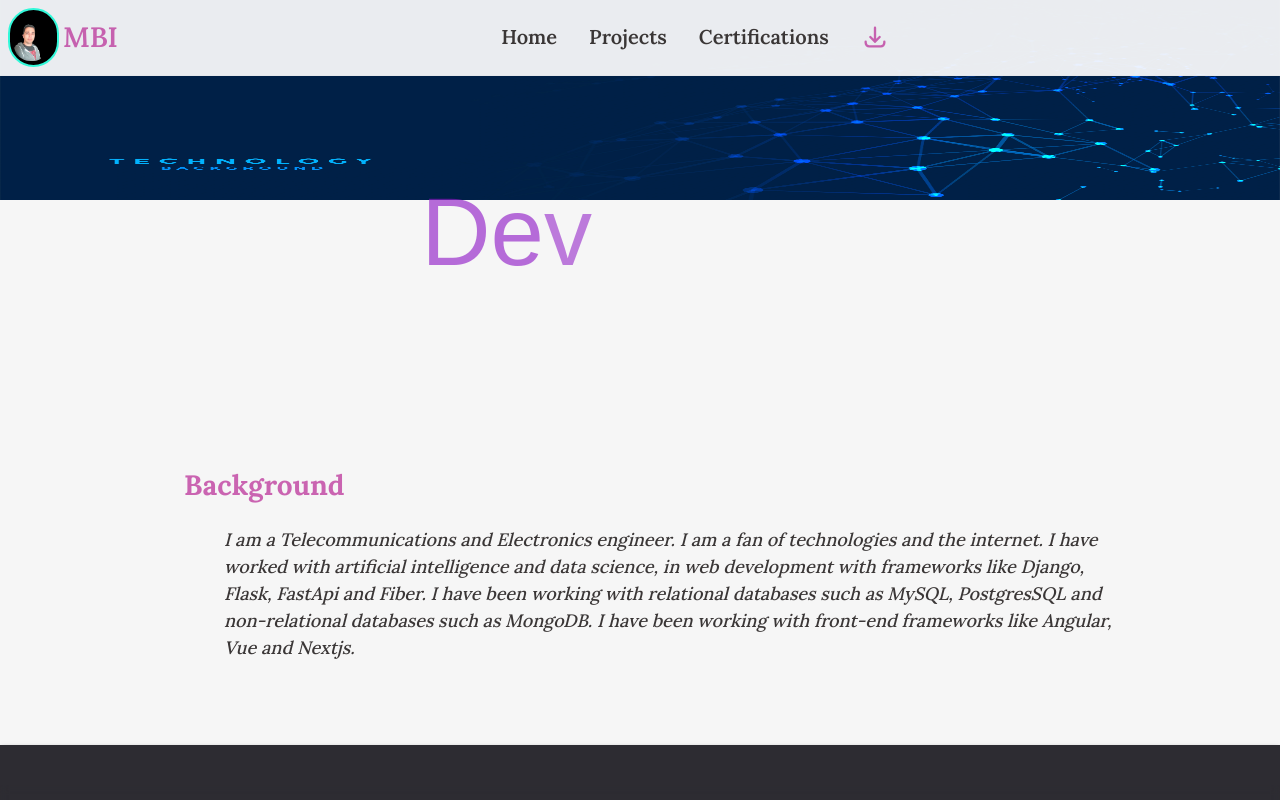
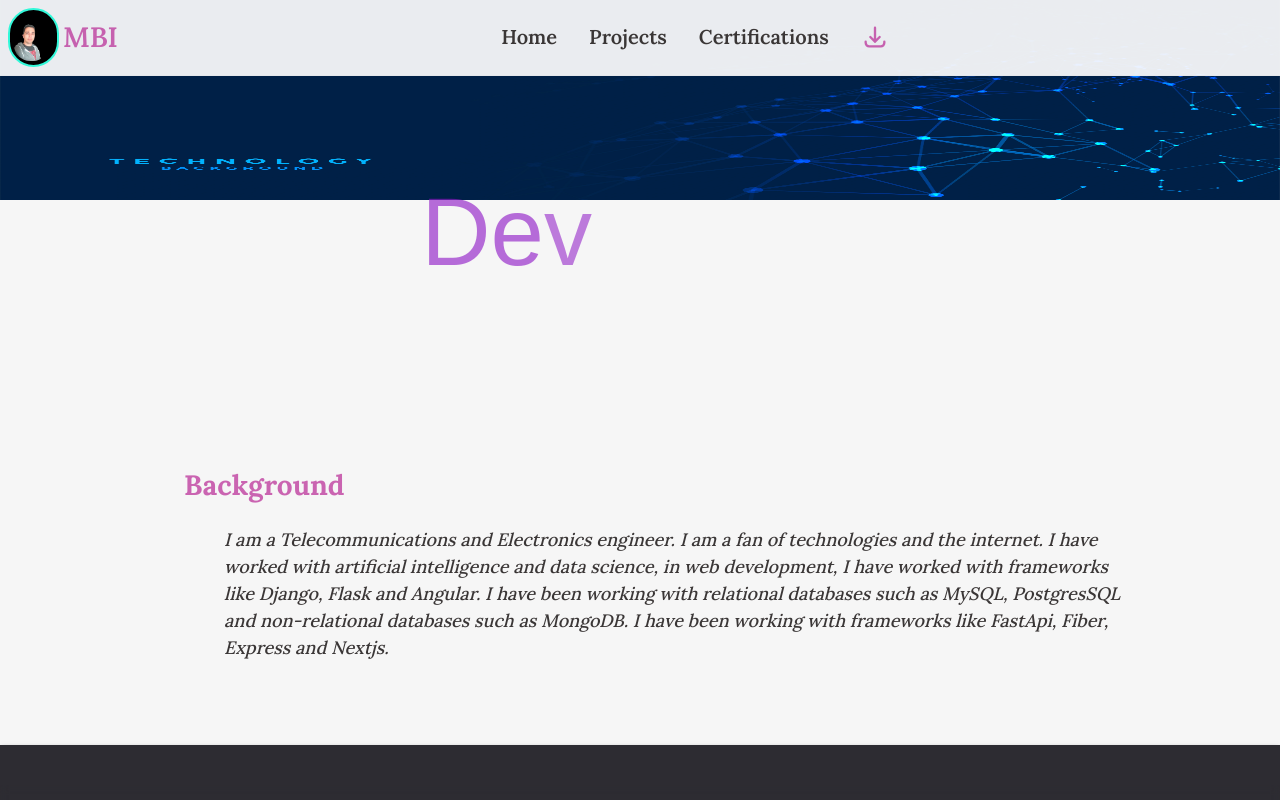
Before and after one commit to MBI-88/porfolio-v2, a Next.js app: page / in a window 1280 px wide. Shown: the top 800 px of the page. Built offline with nearby package versions, Linux system fonts and the light colour scheme; a web font is replaced by a local one.

Commit message:
fix body

```diff
--- a/app/components/body.tsx
+++ b/app/components/body.tsx
@@ -16,9 +16,9 @@ const Body = () => {
                     I am a Telecommunications and Electronics engineer.
                     I am a fan of technologies and the internet.
                     I have worked
-                    with artificial intelligence and data science, in web development with frameworks like Django, Flask, FastApi and Fiber.
+                    with artificial intelligence and data science, in web development, I have worked with frameworks like Django, Flask and Angular.
                     I have been working with relational databases such as MySQL, PostgresSQL and non-relational databases such as MongoDB.
-                    I have been working with front-end frameworks like Angular, Vue and Nextjs.
+                    I have been working with frameworks like FastApi, Fiber, Express and Nextjs.
                 </h3>
 
             </article>
```
